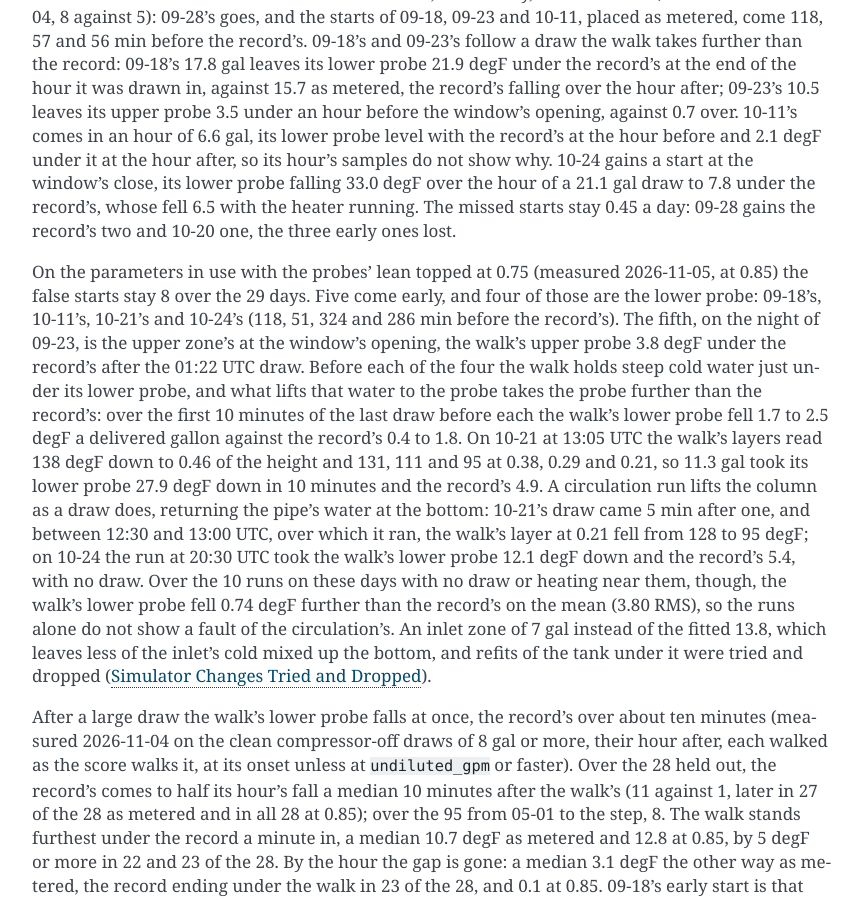
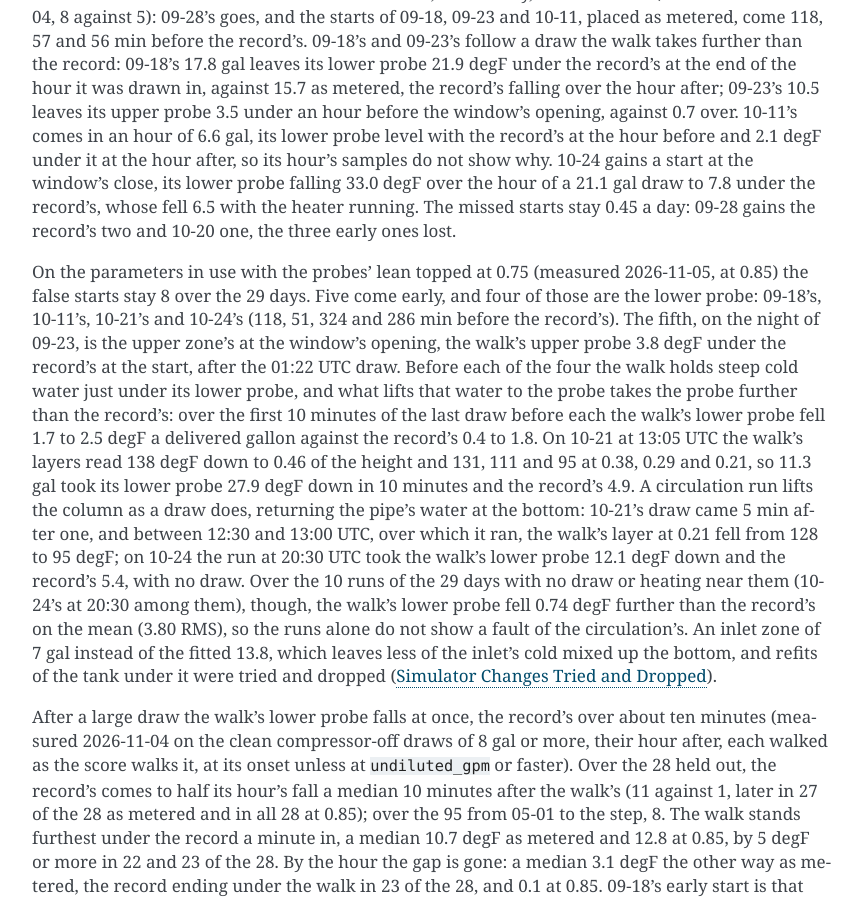
Before and after one commit to eman/nwp500-python, a Sphinx documentation site: the page built from docs/explanation/simulator.rst, in a window 1280 px wide and 900 px high, scrolled down 11665 px. Shown: the whole window, without its empty margins (338-1197 px from the left). Built offline with Sphinx 7.4.7, drawn with Linux system fonts in a browser that asks for light colours.

Commit message:
docs(sim): the circulation runs' days, the start's gap, the refit's RMSE

```diff
--- a/docs/explanation/simulator-tried.rst
+++ b/docs/explanation/simulator-tried.rst
@@ -43,7 +43,7 @@
 out with ``ua_bottom_btu_hr_f`` at 0 and ``upper_probe_height`` at 0.98
 at 13.78 (both on their bounds), and at 7 with the bottom's loss at 1.57
 and the upper probe at 0.956; the event RMSE went from 2.44 to 2.26 degF
-at 13.78 and from 2.25 to 2.16 at 7. The walk's lower probe an hour
+at 13.78 and from 2.24 to 2.16 at 7. The walk's lower probe an hour
 after a draw, less the record's: held out a mean -1.29, +0.66, -0.10,
 +0.35 and +0.73 degF, 4.59, 4.14, 4.10, 4.01 and 3.77 RMS; before the
 step -1.58, +0.30, -0.35, -0.05 and +0.23, 4.06, 3.45, 3.51, 3.39 and
--- a/docs/explanation/simulator.rst
+++ b/docs/explanation/simulator.rst
@@ -677,26 +677,26 @@
 early, and four of those are the lower probe: 09-18's, 10-11's, 10-21's
 and 10-24's (118, 51, 324 and 286 min before the record's). The fifth,
 on the night of 09-23, is the upper zone's at the window's opening, the
-walk's upper probe 3.8 degF under the record's after the 01:22 UTC draw.
-Before each of the four the walk holds steep cold water just under its
-lower probe, and what lifts that water to the probe takes the probe
-further than the record's: over the first 10 minutes of the last draw
-before each the walk's lower probe fell 1.7 to 2.5 degF a delivered
-gallon against the record's 0.4 to 1.8. On 10-21 at 13:05 UTC the walk's
-layers read 138 degF down to 0.46 of the height and 131, 111 and 95 at
-0.38, 0.29 and 0.21, so 11.3 gal took its lower probe 27.9 degF down in
-10 minutes and the record's 4.9. A circulation run lifts the column as a
-draw does, returning the pipe's water at the bottom: 10-21's draw came 5
-min after one, and between 12:30 and 13:00 UTC, over which it ran, the
-walk's layer at 0.21 fell from 128 to 95 degF; on 10-24 the run at 20:30
-UTC took the walk's lower probe 12.1 degF down and the record's 5.4,
-with no draw. Over the 10 runs on these days with no draw or heating
-near them, though, the walk's lower probe fell 0.74 degF further than
-the record's on the mean (3.80 RMS), so the runs alone do not show a
-fault of the circulation's. An inlet zone of 7 gal instead of the fitted
-13.8, which leaves less of the inlet's cold mixed up the bottom, and
-refits of the tank under it were tried and dropped
-(:doc:`simulator-tried`).
+walk's upper probe 3.8 degF under the record's at the start, after the
+01:22 UTC draw. Before each of the four the walk holds steep cold water
+just under its lower probe, and what lifts that water to the probe takes
+the probe further than the record's: over the first 10 minutes of the
+last draw before each the walk's lower probe fell 1.7 to 2.5 degF a
+delivered gallon against the record's 0.4 to 1.8. On 10-21 at 13:05 UTC
+the walk's layers read 138 degF down to 0.46 of the height and 131, 111
+and 95 at 0.38, 0.29 and 0.21, so 11.3 gal took its lower probe 27.9
+degF down in 10 minutes and the record's 4.9. A circulation run lifts
+the column as a draw does, returning the pipe's water at the bottom:
+10-21's draw came 5 min after one, and between 12:30 and 13:00 UTC, over
+which it ran, the walk's layer at 0.21 fell from 128 to 95 degF; on
+10-24 the run at 20:30 UTC took the walk's lower probe 12.1 degF down
+and the record's 5.4, with no draw. Over the 10 runs of the 29 days with
+no draw or heating near them (10-24's at 20:30 among them), though, the
+walk's lower probe fell 0.74 degF further than the record's on the mean
+(3.80 RMS), so the runs alone do not show a fault of the circulation's.
+An inlet zone of 7 gal instead of the fitted 13.8, which leaves less of
+the inlet's cold mixed up the bottom, and refits of the tank under it
+were tried and dropped (:doc:`simulator-tried`).
 
 After a large draw the walk's lower probe falls at once, the record's
 over about ten minutes (measured 2026-11-04 on the clean compressor-off
```
